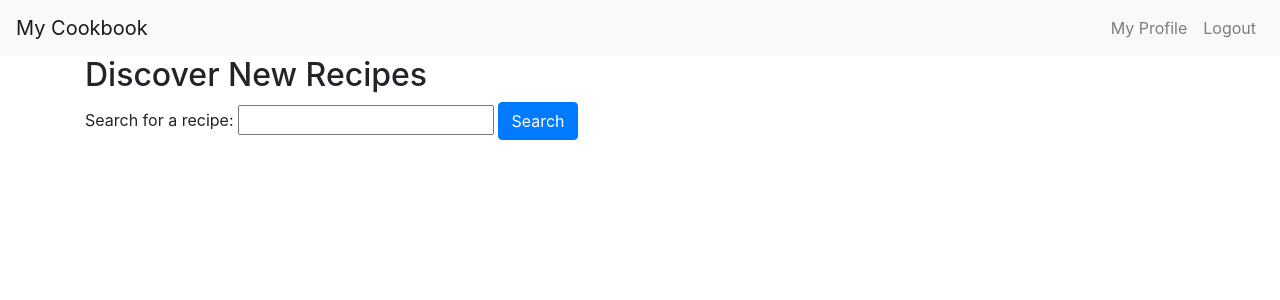
After one commit to mchughbrian/RecipeProject, a Django app: page /discover/ in a window 1280 px wide. The commit adds this page. Shown: the top 300 px of the page. Run offline with Django 4.2, Linux system fonts and the light colour scheme; some libraries are stand-ins or nearby versions.

Commit message:
Adding a discover page

```diff
--- a/RecipeArchive/forms.py
+++ b/RecipeArchive/forms.py
@@ -42,3 +42,6 @@ class MealDayForm(forms.Form):
                 self.fields['lunch_%s' % i] = forms.ModelChoiceField(queryset=available_recipes, required=False)
             if meals.get('dinner'):  # if dinner is True
                 self.fields['dinner_%s' % i] = forms.ModelChoiceField(queryset=available_recipes, required=False)
+
+class RecipeSearchForm(forms.Form):
+    query = forms.CharField(label="Search for a recipe", max_length=255)
--- a/RecipeArchive/views.py
+++ b/RecipeArchive/views.py
@@ -1,3 +1,5 @@
+import os
+
 from django.contrib.auth.forms import UserCreationForm
 from django.http import HttpResponseRedirect, HttpResponseForbidden
 from django.shortcuts import render, get_object_or_404
@@ -8,11 +10,15 @@ from django.shortcuts import render, get_object_or_404
 from django.shortcuts import render, redirect
 from django.contrib.auth import login
 from .models import Recipe, MealPlan, MealDay, MealDayModelForm
-from .forms import RecipeForm, MealDayForm
+from .forms import RecipeForm, MealDayForm, RecipeSearchForm
 from .forms import MealPlanForm
 from django.contrib.auth.decorators import login_required
 from django.contrib import messages
 from django.http import HttpResponse
+import requests
+from django.conf import settings
+
+
 
 
 # A view is defined to handle requests to the homepage
@@ -295,3 +301,19 @@ def download_mealplan(request, mealplan_id):
     response = HttpResponse(content, content_type='text/plain')
     response['Content-Disposition'] = 'attachment; filename=mealplan.txt'
     return response
+
+def discover(request):
+    recipes = []
+    form = RecipeSearchForm()
+
+    if request.method == 'POST':
+        form = RecipeSearchForm(request.POST)
+        if form.is_valid():
+            query = form.cleaned_data['query']
+            API_ENDPOINT = "https://spoonacular-recipe-food-nutrition-v1.p.rapidapi.com/recipes/complexSearch"
+            API_KEY = settings.API_KEY
+            response = requests.get(API_ENDPOINT, params={"query": query, "apiKey": API_KEY})
+            if response.status_code == 200:
+                data = response.json()
+                recipes = data['results']
+    return render(request, 'recipes/discover.html', {'form': form, 'recipes': recipes})
--- a/RecipeProject/settings.py
+++ b/RecipeProject/settings.py
@@ -26,6 +26,7 @@ dotenv_file = os.path.join(BASE_DIR, ".env")
 if os.path.isfile(dotenv_file):
     dotenv.load_dotenv(dotenv_file)
 SECRET_KEY = os.environ['SECRET_KEY']
+API_KEY = os.environ['API_KEY']
 
 # SECURITY WARNING: don't run with debug turned on in production!
 DEBUG = os.environ['DEBUG']
--- a/RecipeProject/urls.py
+++ b/RecipeProject/urls.py
@@ -52,5 +52,7 @@ urlpatterns = [
     path('edit-mealplan/<int:mealplan_id>/', views.edit_mealplan, name='edit_mealplan'),
     path('mealplan/<int:mealplan_id>/delete/', views.delete_mealplan, name='delete_mealplan'),
     path('download_mealplan/<int:mealplan_id>/', views.download_mealplan, name='download_mealplan'),
+    path('discover/', views.discover, name='discover'),
+
 
     ] + static(settings.MEDIA_URL, document_root=settings.MEDIA_ROOT)
--- a/requirements.txt
+++ b/requirements.txt
@@ -3,3 +3,4 @@ Django==4.2.3
 Pillow==10.0.0
 sqlparse==0.4.4
 python-dotenv~=1.0.0
+requests~=2.31.0
--- /dev/null
+++ b/templates/recipes/discover.html
@@ -0,0 +1,23 @@
+{% extends 'base_generic.html' %}
+
+{% block content %}
+<h2>Discover New Recipes</h2>
+
+<form method="post" class="mb-4">
+    {% csrf_token %}
+    {{ form }}
+    <button type="submit" class="btn btn-primary">Search</button>
+</form>
+
+{% if recipes %}
+    <div class="row">
+        {% for recipe in recipes %}
+            <div class="col-md-4">
+                <h5>{{ recipe.title }}</h5>
+                <img src="{{ recipe.image }}" alt="{{ recipe.title }}" class="img-fluid mb-2">
+                <!-- Add other details as necessary -->
+            </div>
+        {% endfor %}
+    </div>
+{% endif %}
+{% endblock %}
--- a/templates/recipes/home.html
+++ b/templates/recipes/home.html
@@ -27,6 +27,7 @@
         <div class="row mt-4">
             <div class="col-md-12 d-flex align-items-center justify-content-start"> <!-- d-flex makes the div a flex container, align-items-center vertically aligns the buttons, and justify-content-start aligns them to the start -->
                 <a href="{% url 'view_mealplans' %}" class="btn btn-primary">Meal Plan</a>
+                <a href="{% url 'discover' %}" class="btn btn-primary">Discover</a>
             </div>
         </div>
 
```
